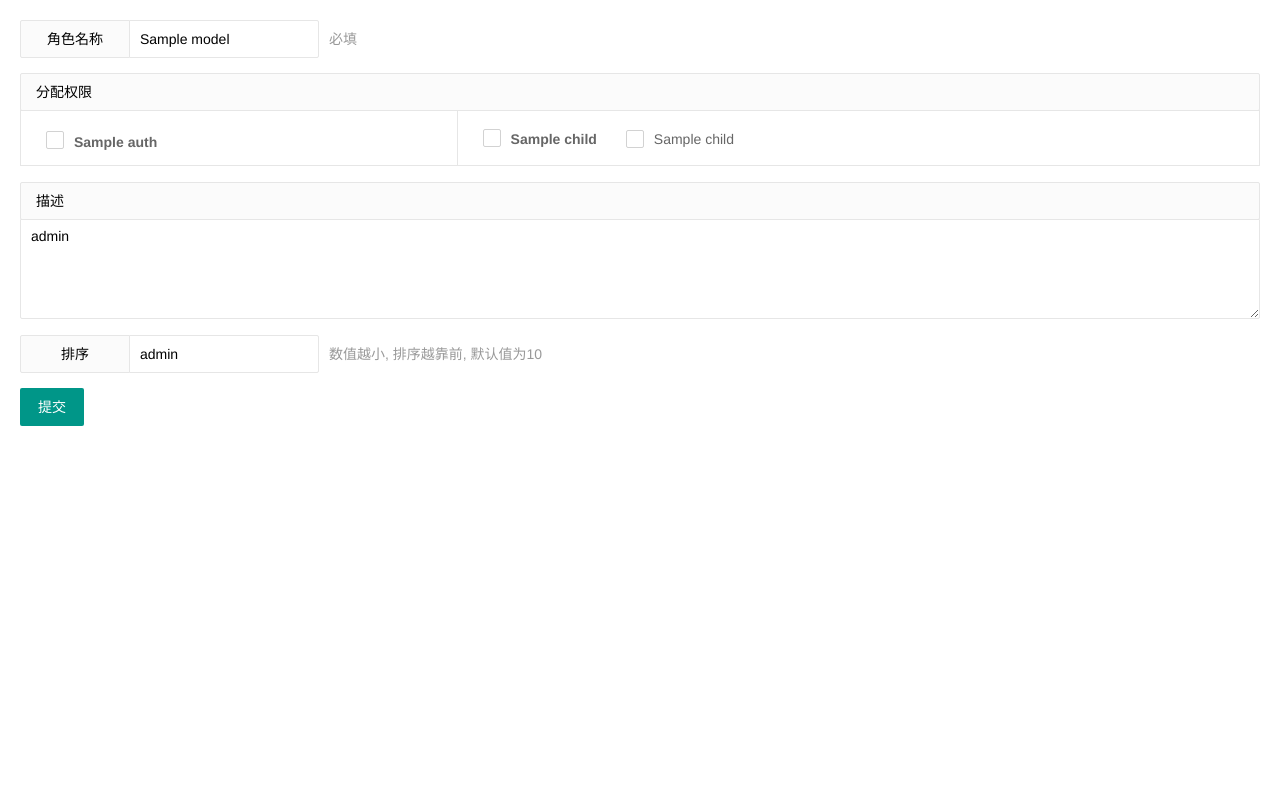
After one commit to mengtest/Yii2-Admin, a Yii app: template backend/views/role/update.php in a window 1280 px wide. The commit adds this page. Run offline with PHP 8.4 and a stand-in for Yii, Linux system fonts and the light colour scheme; the template is opened without the code that fills it: most values are stand-ins (such as "Sample title", 1, 10 or a date in 2020); data that the repository does not hold is empty; some libraries are stand-ins or nearby versions.

Commit message:
feat:新增角色的编辑和删除

```diff
--- a/backend/models/Auth.php
+++ b/backend/models/Auth.php
@@ -265,6 +265,12 @@ class Auth extends ActiveRecord
         return $tree;
     }
 
+    /**
+     * 递归查询权限表所有数据
+     *
+     * @param int $auth_pid
+     * @return array
+     */
     public function authList($auth_pid = 0)
     {
         $tree = [];
--- a/backend/views/auth/index.php
+++ b/backend/views/auth/index.php
@@ -23,7 +23,7 @@
             <th>控制器</th>
             <th>方法</th>
             <th width="50">排序</th>
-            <th>操作</th>
+            <th width="200">操作</th>
         </thead>
         <tbody>
         <?php foreach($list as $auth): ?>
--- /dev/null
+++ b/backend/views/role/update.php
@@ -0,0 +1,75 @@
+<?php
+    use yii\helpers\Url;
+?>
+<body>
+<div class="x-body">
+    <form action="" method="post" class="layui-form layui-form-pane" id="dataSet" onsubmit="return present();">
+        <input name="_csrf-backend" type="hidden" value="<?= Yii::$app->request->csrfToken ?>">
+        <input type="hidden" name="role_id" value="<?= $model->role_id ?>">
+        <div class="layui-form-item">
+            <label class="layui-form-label">
+                角色名称
+            </label>
+            <div class="layui-input-inline">
+                <input type="text" name="role_name" required="" lay-verify="required" class="layui-input" value="<?= $model->role_name ?>">
+            </div>
+            <div class="layui-form-mid layui-word-aux">必填</div>
+        </div>
+        <div class="layui-form-item layui-form-text">
+            <label class="layui-form-label">
+                分配权限
+            </label>
+            <table  class="layui-table layui-input-block">
+                <tbody>
+                <?php foreach($authList as $auth): ?>
+                <tr>
+                    <td>
+                        <input type="checkbox" name="auth_id[]" lay-skin="primary" title="<b><?= $auth['auth_name'] ?></b>" value="<?= $auth['auth_id'] ?>" <?php if (in_array($auth['auth_id'], $itemList)) {echo 'checked';} ?>>
+                    </td>
+                    <td>
+                        <?php foreach($auth['child'] as $child): ?>
+                        <div class="layui-input-block">
+                            <input type="checkbox" name="auth_id[]" lay-skin="primary" title="<b><?= $child['auth_name'] ?></b>" value="<?= $child['auth_id'] ?>" <?php if (in_array($child['auth_id'], $itemList)) {echo 'checked';} ?>>
+                            <?php foreach($child['child'] as $childChild): ?>
+                                <input name="auth_id[]" lay-skin="primary" type="checkbox" title="<?= $childChild['auth_name'] ?>" value="<?= $childChild['auth_id'] ?>" <?php if (in_array($childChild['auth_id'], $itemList)) {echo 'checked';} ?>>
+                            <?php endforeach; ?>
+                        </div>
+                        <?php endforeach; ?>
+                    </td>
+                </tr>
+                <?php endforeach; ?>
+                </tbody>
+            </table>
+        </div>
+        <div class="layui-form-item layui-form-text">
+            <label class="layui-form-label">
+                描述
+            </label>
+            <div class="layui-input-block">
+                <textarea placeholder="请输入内容" name="role_desc" class="layui-textarea"><?= $model->role_desc ?></textarea>
+            </div>
+        </div>
+        <div class="layui-form-item">
+            <label class="layui-form-label">排序</label>
+            <div class="layui-input-inline">
+                <input type="text" name="role_sort" value="<?= $model->role_sort ?>" class="layui-input">
+            </div>
+            <div class="layui-form-mid layui-word-aux">数值越小, 排序越靠前, 默认值为10</div>
+        </div>
+        <div class="layui-form-item">
+            <button class="layui-btn" lay-submit="">提交</button>
+        </div>
+    </form>
+</div>
+<script>
+    /**
+     * 数据提交
+     *
+     * @returns {boolean}
+     */
+    function present() {
+        dialog.presentForm('<?= Url::to(['role/update']) ?>');
+        return false;
+    }
+</script>
+</body>
--- a/common/models/MsgUtil.php
+++ b/common/models/MsgUtil.php
@@ -42,6 +42,7 @@ class MsgUtil
     const SAVE_FAIL = '数据保存失败';
     const UPDATE_FAIL = '数据更新失败';
     const CHILD_ERROR = '请先删除子级权限';
+    const DEL_FAIL = '删除失败';
 
     /**
      * 格式化AJAX返回的数据
```
Also changed, not shown: backend/controllers/RoleController.php (+50 -0 lines), backend/models/Role.php (+97 -1 lines), backend/views/role/index.php (+4 -4 lines).
